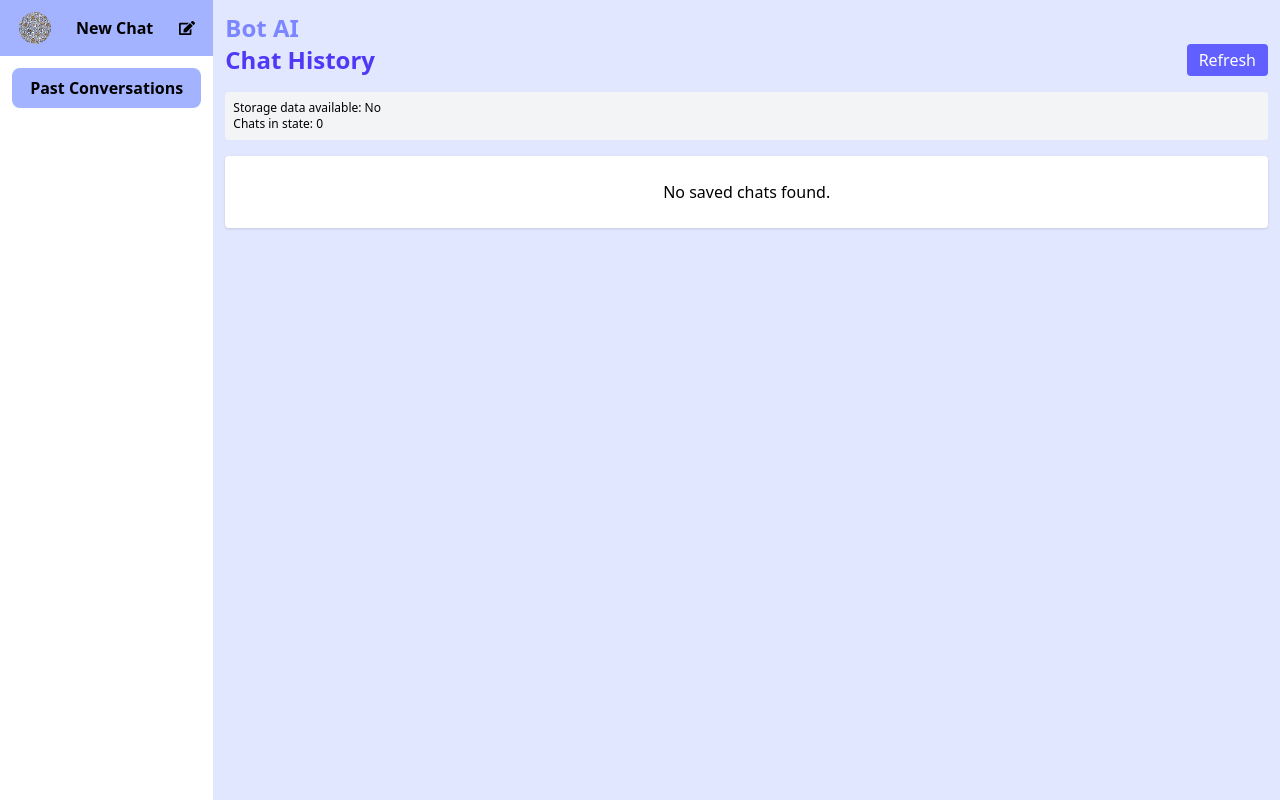
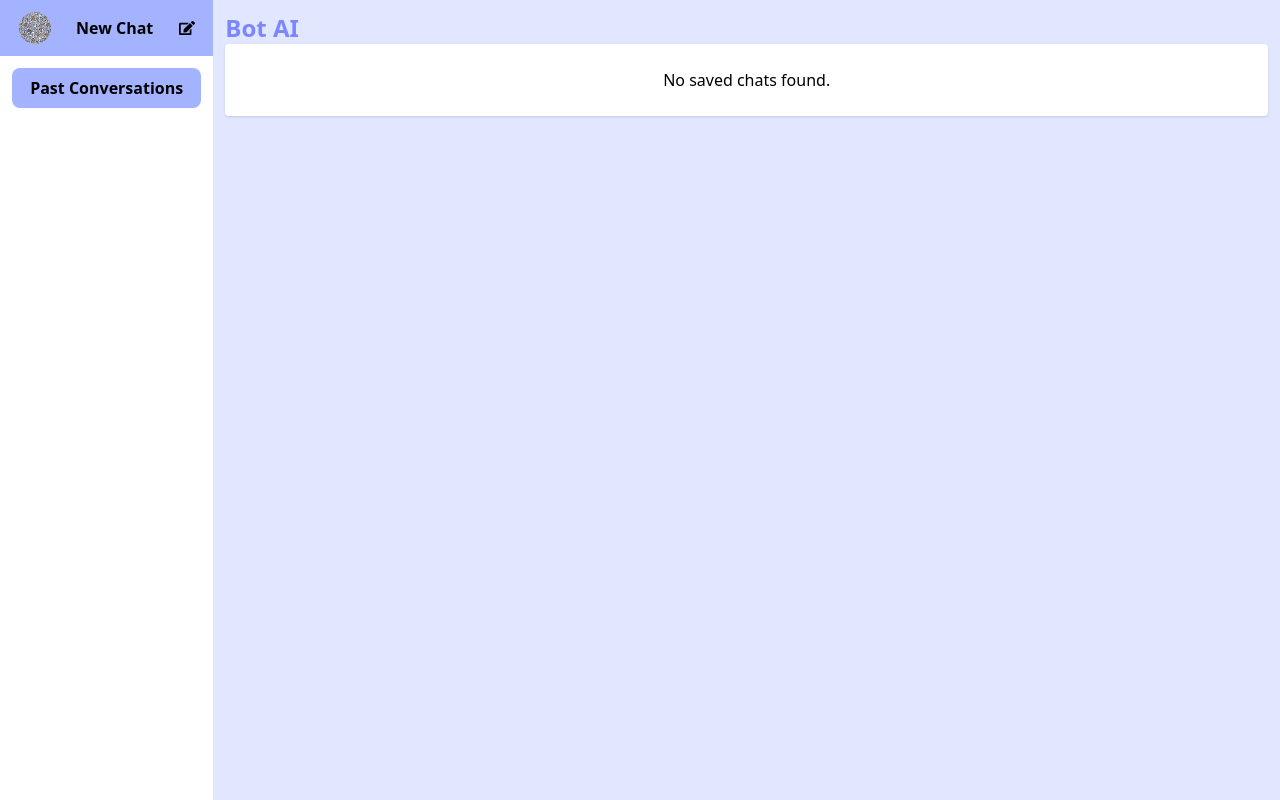
Before and after one commit to kartic71197/soulAI, a React (Vite) app: page /history in a window 1280 px wide. Built offline with nearby package versions, Linux system fonts and the light colour scheme.

Commit message:
history page edited

```diff
--- a/src/history.jsx
+++ b/src/history.jsx
@@ -54,25 +54,6 @@ const History = () => {
           <h1 className="text-indigo-400 text-2xl font-bold">Bot AI</h1>
         </header>
 
-        <div className="flex justify-between items-center mb-4">
-          <h1 className="text-2xl font-bold text-indigo-600">Chat History</h1>
-          <button
-            onClick={handleRefresh}
-            className="px-3 py-1 bg-indigo-500 text-white rounded hover:bg-indigo-600"
-          >
-            Refresh
-          </button>
-        </div>
-
-        {/* Debug info */}
-        <div className="mb-4 p-2 bg-gray-100 rounded text-xs">
-          <p>
-            Storage data available:{" "}
-            {localStorage.getItem("chats") ? "Yes" : "No"}
-          </p>
-          <p>Chats in state: {savedChats.length}</p>
-        </div>
-
         {loading ? (
           <div className="flex justify-center p-4">
             <p>Loading chats...</p>
```
